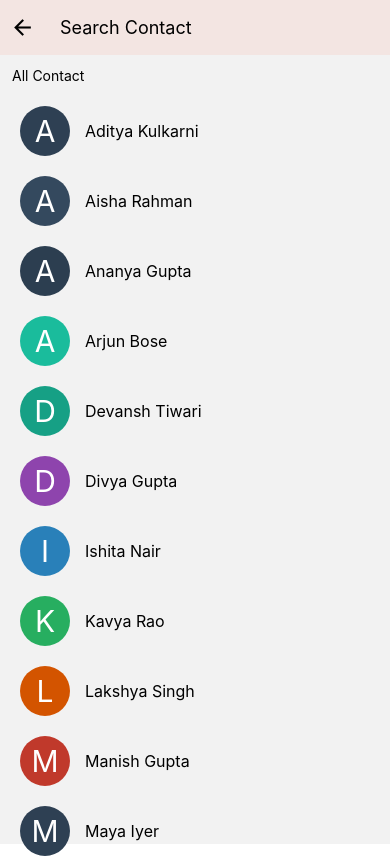
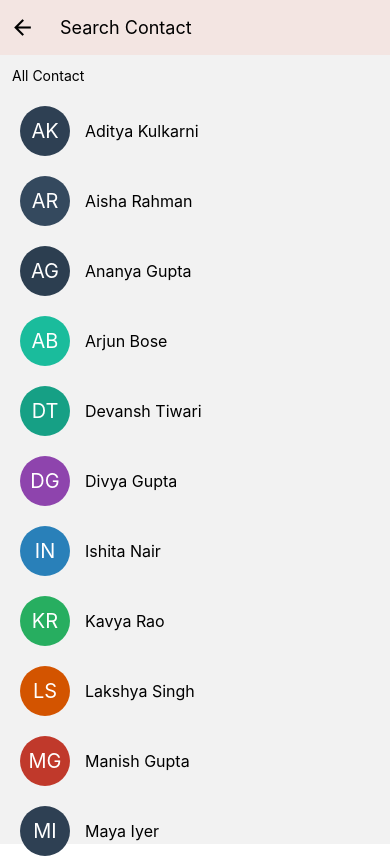
Before and after one commit to metacube-tushar-chaturvedi/phone-project, a React Native app: screen /search in a window 390 px wide. Shown: the top 858 px of the page. Built offline with nearby package versions, Linux system fonts and the light colour scheme.

Commit message:
issue resolve

```diff
--- a/src/assest/constant.jsx
+++ b/src/assest/constant.jsx
@@ -422,4 +422,9 @@ const staticData = {
   ],
 };
 
+const colors = {
+  backgroundColor:'',
+
+}
+
 export default staticData;
--- a/src/components/allContactCard.jsx
+++ b/src/components/allContactCard.jsx
@@ -11,7 +11,7 @@ const AllContact = () => {
   const {contacts} = staticData;
   const navigation = useNavigation();
   const navigateCreteContact = ()=>{
-   return navigation.navigate('createContact');
+  //  return navigation.navigate('createContact');
   }
   return (
     <ScrollView>
--- a/src/components/usersAvatar.jsx
+++ b/src/components/usersAvatar.jsx
@@ -29,10 +29,12 @@ const UserAvatar = ({
   size = 50,
   background = background,
   textColor = '#FFFFFF',
-  fontSize = 30,
+  fontSize = 20,
   onPress,
 }) => {
-  const initial = name ? name.charAt(0).toUpperCase() : '?';
+  const nameSpilt = name.split(" ");
+  const lastName = nameSpilt[1];
+  const initial = name ? name.charAt(0).toUpperCase()+ lastName.charAt(0).toUpperCase() : '?';
   const backgroundColor = avatarColors[background];
   return (
     <TouchableOpacity onPress={onPress}>
--- a/src/navigation/screen/searchPage.jsx
+++ b/src/navigation/screen/searchPage.jsx
@@ -35,6 +35,7 @@ export default function SearchScreen({navigation}) {
         <TextInput
         style={styles.searchText}
           placeholder="Search Contact"
+          placeholderTextColor={"#000"}
           onChangeText={handleQuery}
         />
       </View>
@@ -62,6 +63,7 @@ const styles = StyleSheet.create({
     width:300,
       paddingHorizontal: 15,
       fontSize: 18,
+      color:'#000'
   },
   headingText:{
     fontSize:14,
```
Also changed, not shown: 2 other files (tests, documents, lock files or other folders).
